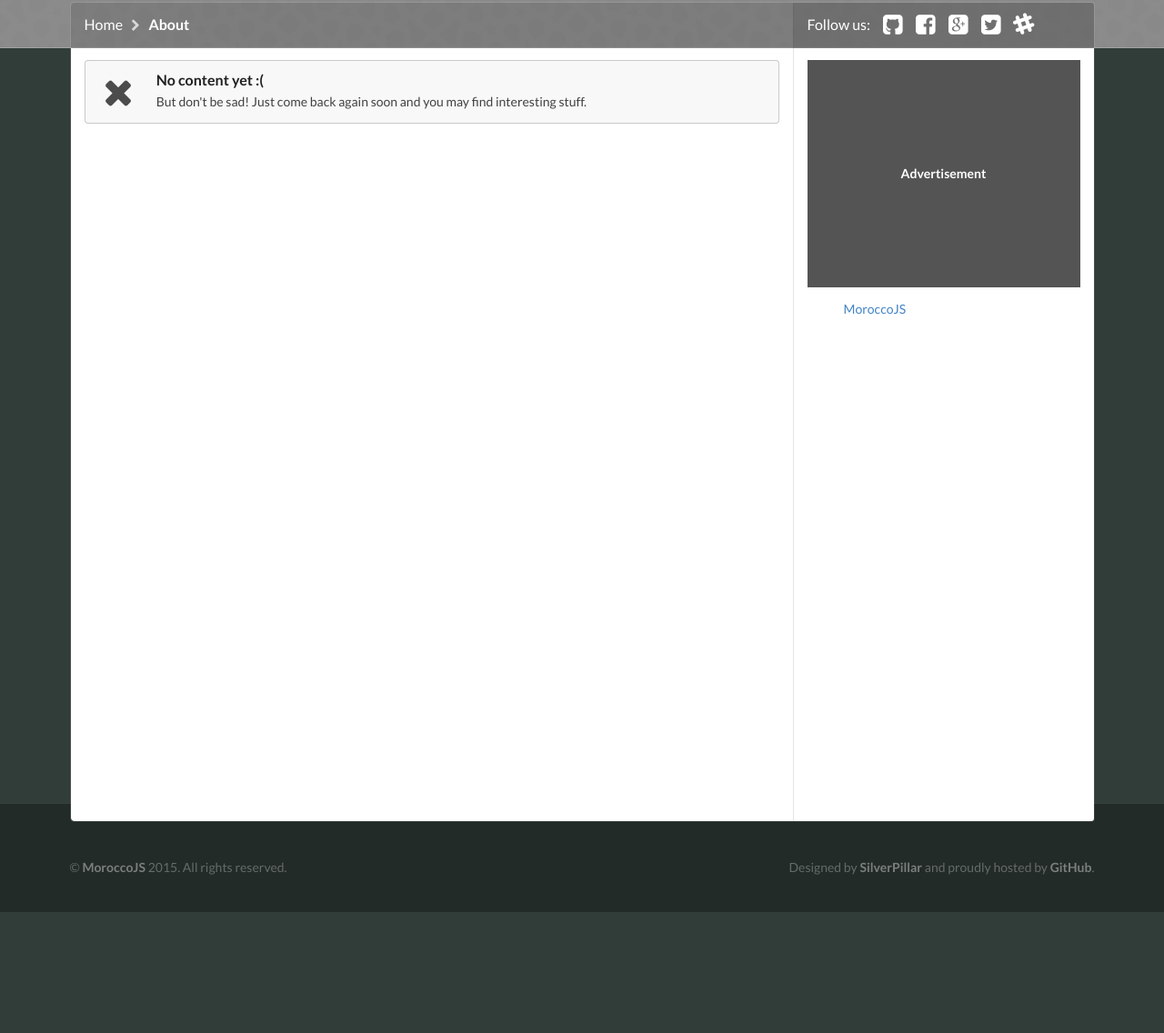
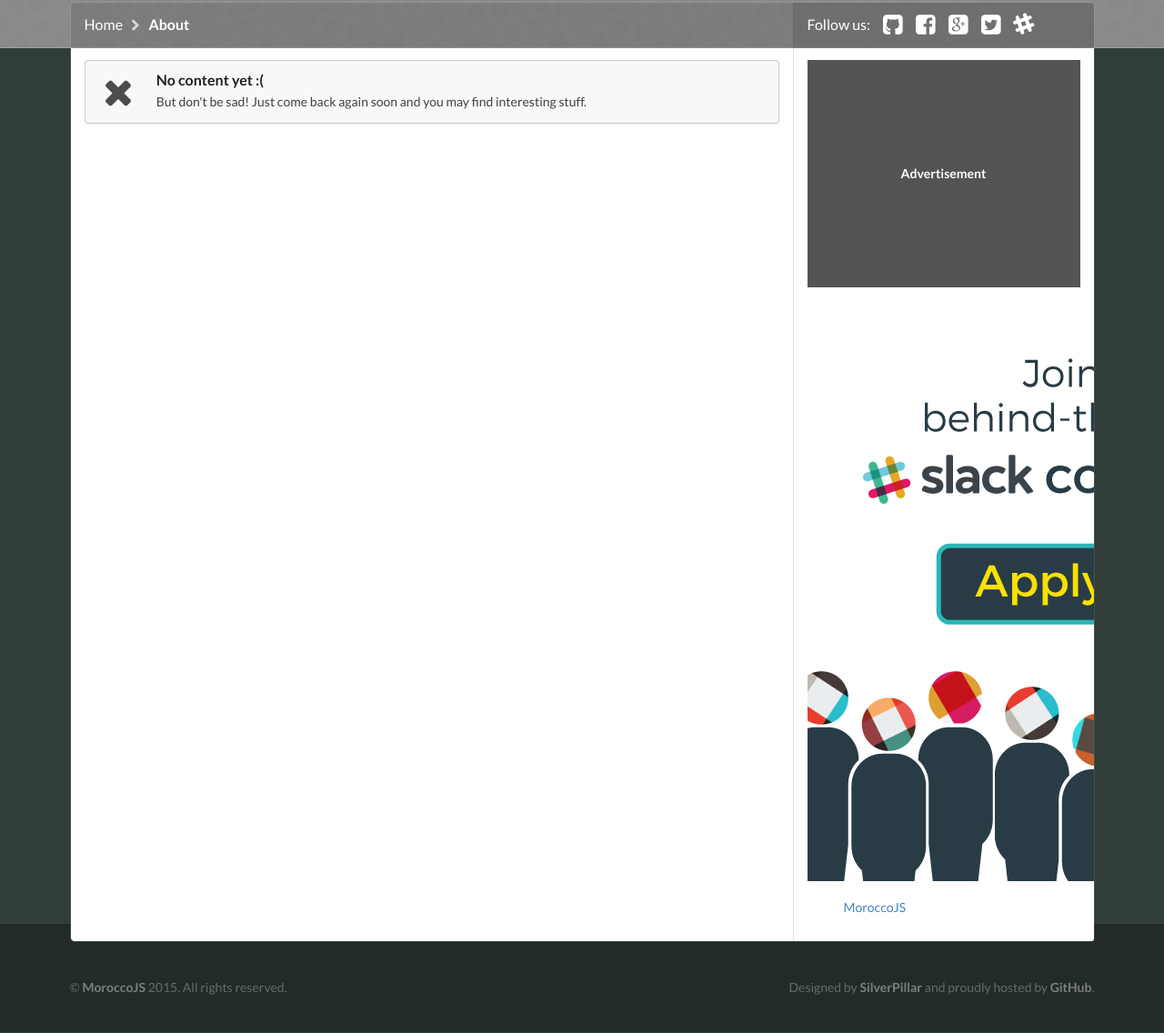
Before and after one commit to MoroccoJS/moroccojs.github.io, a plain HTML site: page about/index.html in a window 1280 px wide. Shown: the part 297-1433 px from the top of the page at 91% size. Before the commit the page ends 1301 px from the top, so only its background shows below. Drawn offline with Linux system fonts and the light colour scheme.

Commit message:
Site updated: 2015-09-19 23:30:28

```diff
--- a/about/index.html
+++ b/about/index.html
@@ -115,6 +115,11 @@
 
   <div class="sidebar-content">
     <div class="ui medium rectangle test ad" data-text="Advertisement"></div>
+    <div class="ad">
+      <a href="http://slack.moroccojs.org/">
+        <img src="/img/join-slack.png" alt="Join us on Slack">
+      </a>
+    </div>
     <div class="fb-page" data-href="https://www.facebook.com/MoroccoJS" data-width="300" data-small-header="false" data-adapt-container-width="true" data-hide-cover="false" data-show-facepile="true" data-show-posts="false"><div class="fb-xfbml-parse-ignore"><blockquote cite="https://www.facebook.com/MoroccoJS"><a href="https://www.facebook.com/MoroccoJS">MoroccoJS</a></blockquote></div></div>
   </div>
 </aside>
```
Also changed, not shown: archives/2015/08/index.html (+5 -0 lines), archives/2015/09/index.html (+5 -0 lines), archives/2015/index.html (+5 -0 lines), archives/index.html (+5 -0 lines), articles/Community-101/index.html (+5 -0 lines), articles/index.html (+5 -0 lines), events/index.html (+5 -0 lines), index.html (+5 -0 lines), jobs/index.html (+5 -0 lines), news/index.html (+5 -0 lines), tutorials/How-to-install-NodeJS-on-Ubuntu-using-NVM/index.html (+5 -0 lines), tutorials/index.html (+5 -0 lines), tutorials/npm-based-front-end-workflow/index.html (+5 -0 lines), img/join-slack.png (added).
